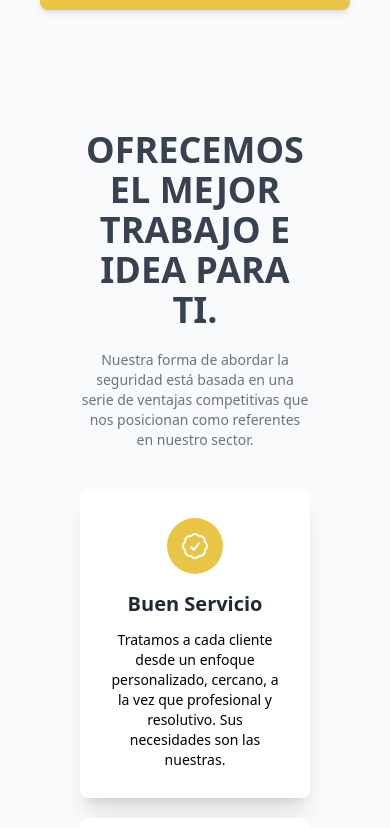
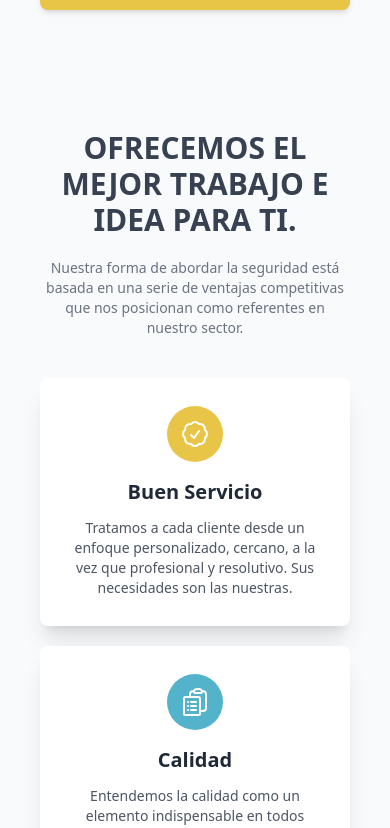
Before and after one commit to TheDaidor2001/gartoll-new-web, a Vue app: page / in a window 390 px wide. Shown: the part 2316-3144 px from the top of the page. Built offline with nearby package versions, Linux system fonts and the light colour scheme.

Commit message:
added new section: why choose us

```diff
--- a/src/components/UI/card-diferences.vue
+++ b/src/components/UI/card-diferences.vue
@@ -18,6 +18,6 @@
             <slot />
         </div>
         <h4 class="font-semibold text-gray-800 text-xl mt-4 text-center md:text-left">{{ title }}</h4>
-        <p class="font-thin text-sm mt-3 text-center md:text-left">{{ description }}</p>
+        <p class="font-thin text-sm mt-3 text-center md:text-left text-gray-600">{{ description }}</p>
     </div>
 </template>
--- a/src/views/HomeView.vue
+++ b/src/views/HomeView.vue
@@ -80,8 +80,8 @@ import cardDiferences from '../components/UI/card-diferences.vue';
     <img class="w-[500px]" src="/seguridad.webp" alt="">
   </section>
 
-  <section class="my-20 px-20 lg:px-40">
-    <h3 class="text-center text-4xl lg:text-4xl font-bold text-gray-700 uppercase">Ofrecemos el mejor trabajo e idea para
+  <section class="my-20 px-10 lg:px-40">
+    <h3 class="text-center text-3xl md:text-4xl font-bold text-gray-700 uppercase">Ofrecemos el mejor trabajo e idea para
       ti.</h3>
     <p class="w-full lg:w-2/3 mx-auto text-sm lg:text-lg mt-5 text-center font-thin text-gray-500">Nuestra forma de
       abordar la seguridad está basada en una serie de ventajas competitivas que nos posicionan como referentes en nuestro
```
